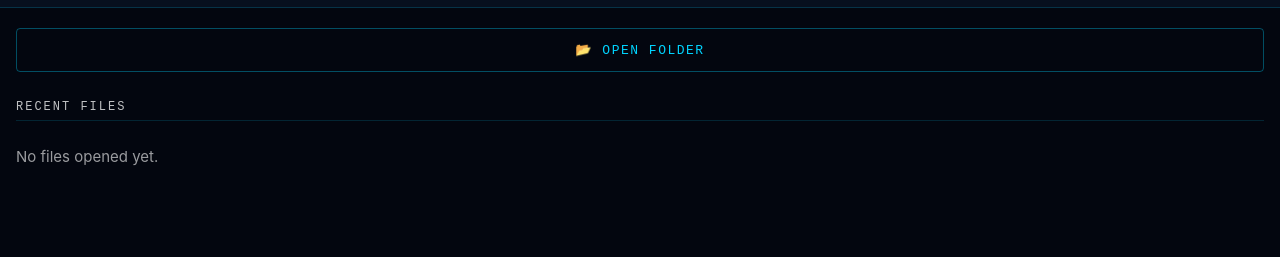
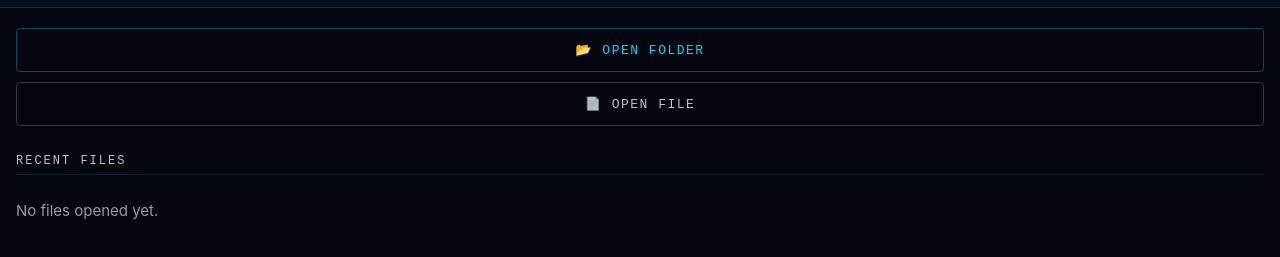
Before and after one commit to michperea80/axiom-reader, a plain HTML site: page index.html in a window 1280 px wide. Shown: the part 29-286 px from the top of the page. Drawn offline with Linux system fonts and the light colour scheme.

Commit message:
Add "Open File" button to library screen for direct single-file access
Single-file picker bypasses the browser privacy restriction that blocks
folder pickers (webkitdirectory) from accessing Downloads and Documents.
Both buttons save to Recents on open.

https://claude.ai/code/session_01L6NKqz9ZvwZ67BZdvgSJXF

```diff
--- a/css/library.css
+++ b/css/library.css
@@ -10,16 +10,22 @@
 
 .lib-empty { font-size: 15px; color: var(--muted); padding: 12px 0; }
 
-#lib-browse-section { margin-bottom: 28px; }
+#lib-browse-section { margin-bottom: 28px; display: flex; flex-direction: column; gap: 10px; }
 
-.open-folder-btn {
+.open-folder-btn, .open-file-btn {
   width: 100%; background: none;
-  border: 1px solid rgba(0,212,255,0.35); color: var(--cyan);
   font-family: 'Courier New', monospace; font-size: 13px; letter-spacing: 1.5px;
   text-transform: uppercase; padding: 13px 8px; border-radius: 4px;
   cursor: pointer; -webkit-tap-highlight-color: transparent; text-align: center;
 }
+.open-folder-btn {
+  border: 1px solid rgba(0,212,255,0.35); color: var(--cyan);
+}
 .open-folder-btn:active { background: rgba(0,212,255,0.1); border-color: var(--cyan); }
+.open-file-btn {
+  border: 1px solid rgba(255,255,255,0.2); color: rgba(255,255,255,0.75);
+}
+.open-file-btn:active { background: rgba(255,255,255,0.06); border-color: rgba(255,255,255,0.4); }
 
 #lib-recents-section { margin-bottom: 24px; }
 
--- a/index.html
+++ b/index.html
@@ -27,6 +27,7 @@
   <div id="lib-body">
     <div id="lib-browse-section">
       <button id="open-folder-btn" class="open-folder-btn">&#x1F4C2; Open Folder</button>
+      <button id="open-file-btn" class="open-file-btn">&#x1F4C4; Open File</button>
     </div>
     <div id="lib-recents-section">
       <div class="lib-section-label">Recent Files</div>
--- a/js/app.js
+++ b/js/app.js
@@ -65,6 +65,10 @@ document.getElementById('dir-input').addEventListener('change', e => {
   if (e.target.files.length) handleDirSelection(e.target.files);
   e.target.value = '';
 });
+
+document.getElementById('open-file-btn').addEventListener('click', () =>
+  document.getElementById('file-input').click()
+);
 
 document.getElementById('lib-recents-list').addEventListener('click', async e => {
   const delBtn = e.target.closest('.recent-delete');
```
